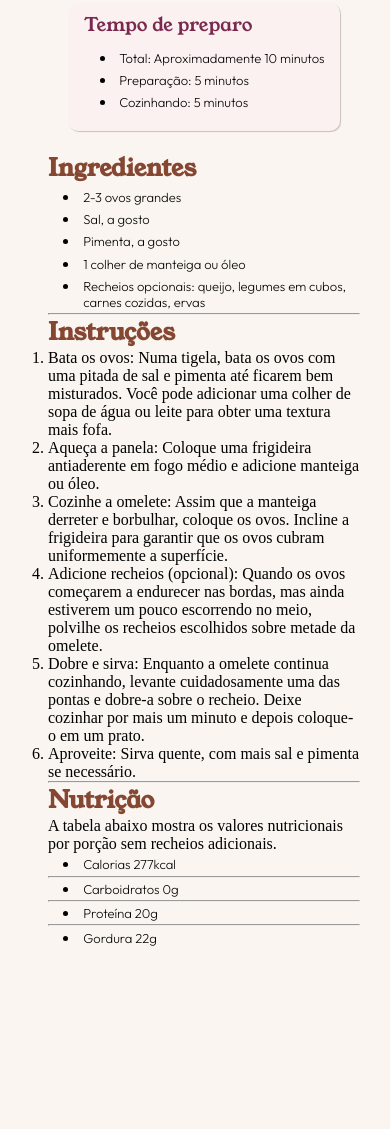
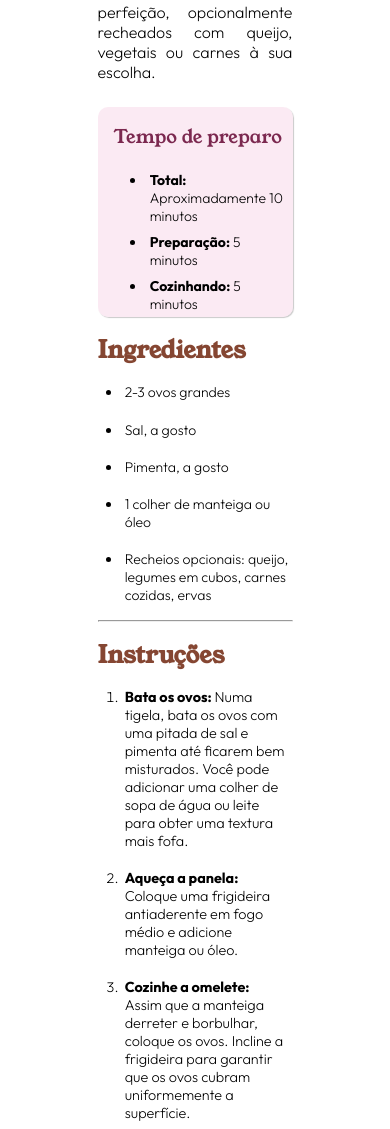
Before and after one commit to MatheusLuCosta/projeto-receita, a plain HTML site: page index.html in a window 390 px wide. Shown: the part 457-1586 px from the top of the page. Before the commit the page ends 1406 px from the top, so only its background shows below. Drawn offline with Linux system fonts and the light colour scheme.

Commit message:
mobile pronto

```diff
--- a/estilo/style.css
+++ b/estilo/style.css
@@ -8,10 +8,10 @@
 }
 
 :root {
-    --cor-principal: #f3e6d85d;
+    --cor-principal: #ffffff;
     --cor-secundaria: #854632;
     --cor-tercearia: #7b284f;
-    --cor-quartenaria: #f8d9e92a;
+    --cor-quartenaria: #f8d9e98a;
     --font-titulo: "Young Serif", serif;
     --font-texto: "Outfit", sans-serif;
 }
@@ -28,8 +28,13 @@ header > img {
 }
 
 main {
-    width: 80vw;
-    margin: 3rem;
+    width: 50vw;
+    margin: auto;
+}
+
+section {
+    width: 50vw;
+    margin: auto;
 }
 
 main > h1 {
@@ -37,6 +42,7 @@ main > h1 {
     font-weight: 400;
     text-align: center;
     text-align: justify;
+    margin-top: 2rem;
 }
 
 main > p {
@@ -49,18 +55,17 @@ main > p {
 
 article {
     background-color: var(--cor-quartenaria);
-    height: 8rem;
     border-radius: 10px;
     box-shadow: 1px 1px 1px rgba(0, 0, 0, 0.212);
-    margin: 20px;
+    margin: 15px 0;
 }
 
 article > h3 {
     font-family: var(--font-titulo);
     font-weight: 300;
     color: var(--cor-tercearia);
-    padding: 0.5rem;
-    margin-left: 0.5rem;
+    padding: 1rem 0;
+    margin-left: 1rem;
 }
 
 article > ul > li {
@@ -71,22 +76,73 @@ article > ul > li {
 }
 
 article > ul > li > p {
-    padding: 0.2rem;
-    font-size: 13px;
+    width: auto;
+    height: auto;
+    padding: 0.3em;
+    font-size: 14px;
 }
 
 section > h2 {
     font-family: var(--font-titulo);
-    color: var(--cor-secundaria);
-}
-
-section > ul > li > p {
-    padding: 0.2rem;
-    font-size: 13px;
+    color: #854632;
+    margin-top: 1rem;
 }
 
 section > ul > li {
     font-family: var(--font-texto);
     font-weight: 250;
-    margin-left: 2rem;
+    font-size: 14px;
+    margin-left: 1.5rem;
 }
+
+section > ul > li > p {
+    padding: 0.2rem;
+    margin: 0.8rem 0;
+    font-size: 14px;
+}
+
+section > ol > li {
+    font-family: var(--font-texto);
+    font-weight: 250;
+    font-size: 14px;
+    margin-left: 1.5rem;
+}
+
+section > ol > li > p {
+    padding: 0.2rem;
+    margin: 0.8rem 0;
+    font-size: 0.9rem;
+}
+
+#nutri > h2 {
+    font-family: var(--font-titulo);
+    color: #854632;
+    margin-top: 1rem;
+}
+
+#nutri > ul > li {
+    font-family: var(--font-texto);
+    font-weight: 250;
+    font-size: 14px;
+    margin-left: 1.5rem;
+}
+
+#nutri > p {
+    font-family: var(--font-texto);
+    font-weight: 250;
+    text-align: center;
+    text-align: justify;
+    padding: 10px 0;
+}
+
+#nutri > ul > li {
+    list-style-type: none;
+    padding: 0.2rem;
+    margin: 0.8rem 0;
+    margin-left: 0.5rem;
+    font-size: 0.9rem;
+}
+
+#nutri > ul > li > strong {
+    color: #4b0b0bec;
+}
--- a/index.html
+++ b/index.html
@@ -21,13 +21,13 @@
             <h3>Tempo de preparo</h3>
             <ul>
                 <li>
-                    <p>Total: Aproximadamente 10 minutos</p>
+                    <p><strong>Total:</strong> Aproximadamente 10 minutos</p>
                 </li>
                 <li>
-                    <p>Preparação: 5 minutos</p>
+                    <p><strong>Preparação:</strong> 5 minutos</p>
                 </li>
                 <li>
-                    <p>Cozinhando: 5 minutos</p>
+                    <p><strong>Cozinhando:</strong> 5 minutos</p>
                 </li>
             </ul>
         </article>
@@ -53,59 +53,56 @@
             <hr>
             <h2>Instruções</h2>
             <ol>
-                <p>
                     <li>
-                        <p>Bata os ovos: Numa tigela, bata os ovos com uma pitada de sal e pimenta até ficarem bem
+                        <p><strong>Bata os ovos: </strong>Numa tigela, bata os ovos com uma pitada de sal e pimenta até ficarem bem
                             misturados. Você pode adicionar uma colher de sopa de água ou leite para obter uma textura
                             mais fofa.</p>
                     </li>
-                </p>
                 <li>
-                    <p>Aqueça a panela: Coloque uma frigideira antiaderente em fogo médio e adicione manteiga ou óleo.
+                    <p><strong>Aqueça a panela:</strong> Coloque uma frigideira antiaderente em fogo médio e adicione manteiga ou óleo.
                     </p>
                 </li>
                 <li>
-                    <p>Cozinhe a omelete: Assim que a manteiga derreter e borbulhar, coloque os ovos. Incline a
+                    <p><strong>Cozinhe a omelete:</strong> Assim que a manteiga derreter e borbulhar, coloque os ovos. Incline a
                         frigideira para garantir que os ovos cubram uniformemente a superfície.</p>
                 </li>
                 <li>
-                    <p>Adicione recheios (opcional): Quando os ovos começarem a endurecer nas bordas, mas ainda
+                    <p><strong>Adicione recheios (opcional):</strong> Quando os ovos começarem a endurecer nas bordas, mas ainda
                         estiverem um pouco escorrendo no meio, polvilhe os recheios escolhidos sobre metade da omelete.
                     </p>
                 </li>
                 <li>
-                    <p>Dobre e sirva: Enquanto a omelete continua cozinhando, levante cuidadosamente uma das pontas e
+                    <p><strong>Dobre e sirva:</strong> Enquanto a omelete continua cozinhando, levante cuidadosamente uma das pontas e
                         dobre-a sobre o recheio. Deixe cozinhar por mais um minuto e depois coloque-o em um prato.</p>
                 </li>
                 <li>
-                    <p>Aproveite: Sirva quente, com mais sal e pimenta se necessário.</p>
+                    <p><strong>Aproveite:</strong> Sirva quente, com mais sal e pimenta se necessário.</p>
                 </li>
             </ol>
             <hr>
+            <div id="nutri">
                 <h2>Nutrição</h2>
                 <p>A tabela abaixo mostra os valores nutricionais por porção sem recheios adicionais.</p>
                 <ul>
                     <li>
-                    <p>Calorias 277kcal</p>
+                        Calorias &nbsp;&nbsp;&nbsp;&nbsp;&nbsp;&nbsp;&nbsp;&nbsp;&nbsp;&nbsp;&nbsp;&nbsp;&nbsp;&nbsp;&nbsp;&nbsp;&nbsp;&nbsp;&nbsp;&nbsp;&nbsp;<strong>277kcal</strong>
                     </li>
                     <hr>
                     <li>
-                    <p>Carboidratos 0g </p>
+                        Carboidratos&nbsp;&nbsp;&nbsp;&nbsp;&nbsp;&nbsp;&nbsp;&nbsp;&nbsp;&nbsp;&nbsp;&nbsp;&nbsp;<strong>0g</strong>
                     </li>
                     <hr>
                     <li>
-                    <p>Proteína 20g</p>
+                        Proteína&nbsp;&nbsp;&nbsp;&nbsp;&nbsp;&nbsp;&nbsp;&nbsp;&nbsp;&nbsp;&nbsp;&nbsp;&nbsp;&nbsp;&nbsp;&nbsp;&nbsp;&nbsp;&nbsp;&nbsp;&nbsp;&nbsp;<strong>20g</strong>
                     </li>
                     <hr>
                     <li>
-                    <p>Gordura 22g</p>
+                        Gordura&nbsp;&nbsp;&nbsp;&nbsp;&nbsp;&nbsp;&nbsp;&nbsp;&nbsp;&nbsp;&nbsp;&nbsp;&nbsp;&nbsp;&nbsp;&nbsp;&nbsp;&nbsp;&nbsp;&nbsp;&nbsp;&nbsp;<strong>22g</strong>
                     </li>
                 </ul>
+            </div>
         </section>
     </main>
-    <footer>
-
-    </footer>
 </body>
 
 </html>
```
Lines whose indentation alone changed are shown as unchanged.
